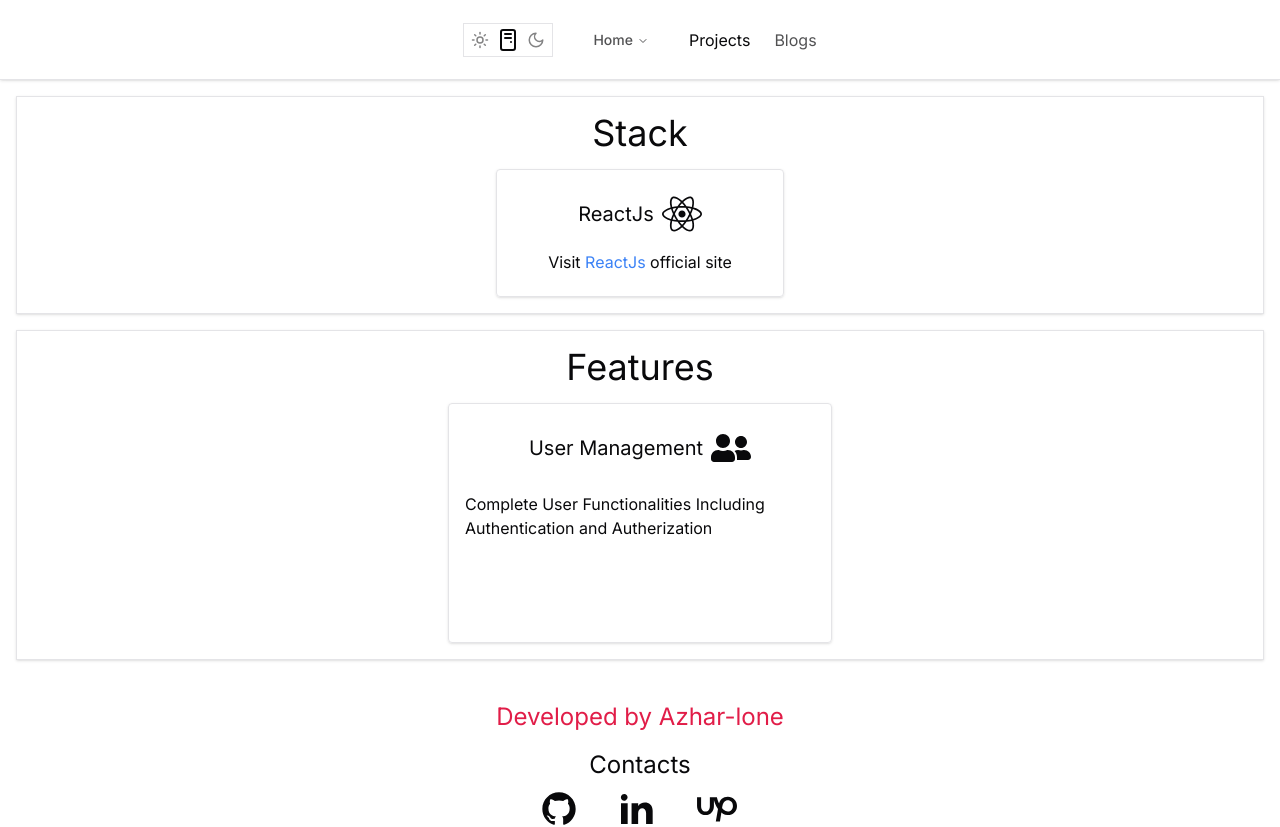
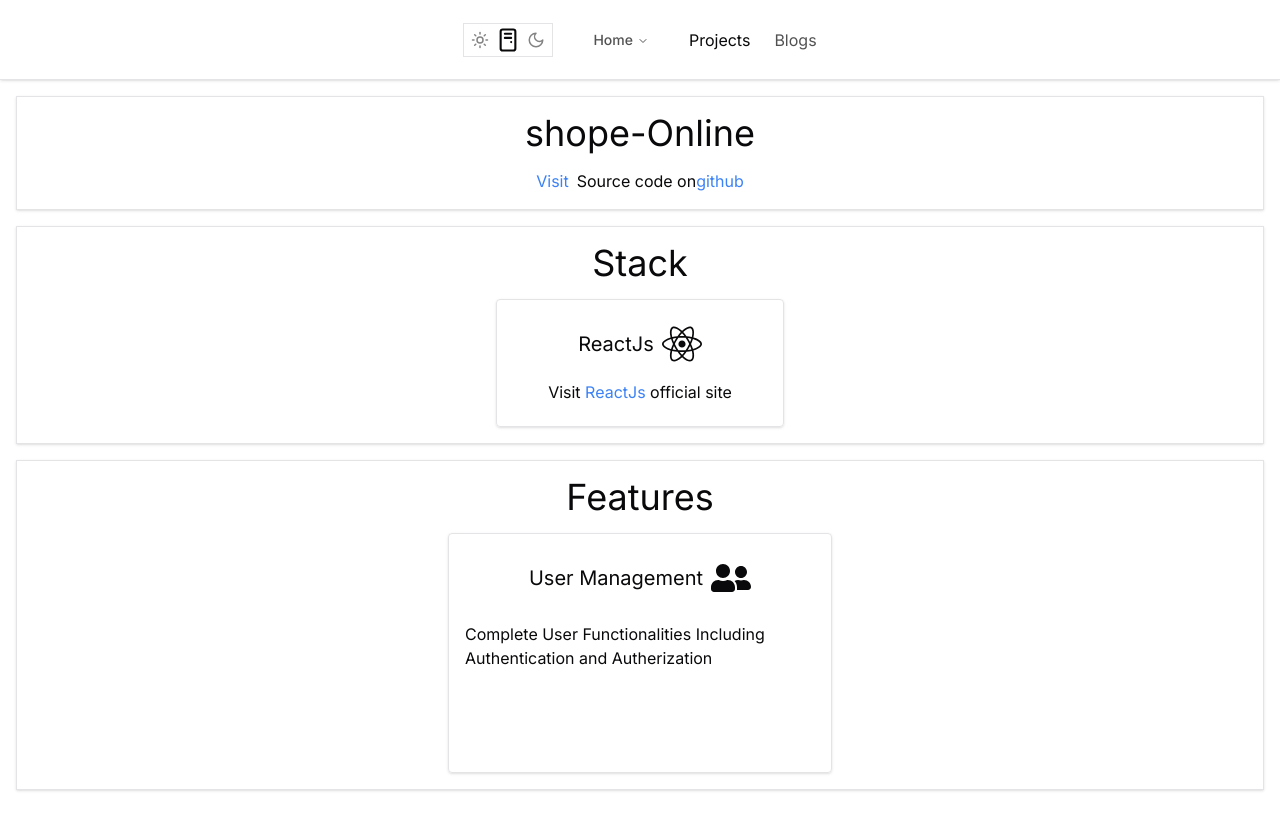
Before and after one commit to Azhar-lone/AzharLone_Portfolio, a Next.js app: page /projects/1 in a window 1280 px wide. Shown: the top 827 px of the page. Built offline with nearby package versions, Linux system fonts and the light colour scheme.

Commit message:
0.6.9 commit

```diff
--- a/src/app/page.tsx
+++ b/src/app/page.tsx
@@ -1,3 +1,4 @@
+"use client"
 import Introduction from "./components/Introduction";
 import Projects from "./components/Projects";
 import Skills from "./components/Skills";
--- a/src/app/projects/[id]/page.tsx
+++ b/src/app/projects/[id]/page.tsx
@@ -1,3 +1,4 @@
+"use client";
 import React from "react";
 import Link from "next/link";
 import { projectsDetailData } from "@/Data/Images/projects";
@@ -11,6 +12,29 @@
 export default function Home() {
   return (
     <Container className="flex flex-col gap-4 p-4">
+      <section className="flex flex-col gap-4 justify-center w-full items-center p-4 border shadow">
+        <h2 className="text-4xl">{projectsDetailData[0].name}</h2>
+        <div className="flex gap-2">
+          <Link
+            target="_blank"
+            className="text-blue-500 hover:text-blue-400"
+            href={projectsDetailData[0].link}
+          >
+            Visit
+          </Link>
+          <h1>
+            Source code on
+            <Link
+              target="_blank"
+              className="text-blue-500 hover:text-blue-400"
+              href={projectsDetailData[0].github}
+            >
+               github
+            </Link>
+          </h1>
+        </div>
+      </section>
+
       <section className="flex flex-col gap-4 justify-center w-full items-center p-4 border shadow">
         <h2 className="text-4xl">Stack</h2>
         <div className="flex">
@@ -38,7 +62,7 @@
       className={`${
         !CardProp.description
           ? `${!CardProp.link ? "h-20" : "w-72 h-32"}  `
-          :  "w-96 h-60"
+          : "w-96 h-60"
       }  flex flex-col p-2 border shadow items-center rounded`}
     >
       <h2 className="text-xl p-4 flex gap-2 items-center">
--- a/src/app/projects/page.tsx
+++ b/src/app/projects/page.tsx
@@ -1,3 +1,4 @@
+"use client";
 import React from "react";
 import Projects from "../components/Projects";
 
--- a/src/components/myUi/Container.tsx
+++ b/src/components/myUi/Container.tsx
@@ -1,6 +1,7 @@
 "use client";
 import React from "react";
 import { usePathname } from "next/navigation";
+
 interface ContainerProps {
   children: React.ReactNode;
   className?: string;
@@ -17,7 +18,7 @@
     // third is for small screen
     <div
       className={`mx-auto  ${
-        path === "/" && `lg:w-[70%] lg:ml-auto lg:mx-0`
+        path === "/" && `lg:w-[68%] lg:ml-[30%] lg:mx-0`
       }  w-full ${className}`}
     >
       {children}
--- a/src/components/myUi/Nav.tsx
+++ b/src/components/myUi/Nav.tsx
@@ -54,7 +54,7 @@
   },
   {
     text: "Blogs",
-    href: "/blogs",
+    href: "#",
   },
 ];
 
@@ -68,7 +68,7 @@
         <NavigationMenuList className="flex md:gap-5 gap-2">
           <ModeToggle />
           {NavItems.map((item, index) => (
-            <NavigationMenuItem>
+            <NavigationMenuItem key={index}>
               <NavigationMenuLink
                 href={item.href}
                 key={index}
--- a/src/components/myUi/Review.tsx
+++ b/src/components/myUi/Review.tsx
@@ -35,19 +35,13 @@
             {Array(5)
               .fill(0)
               .map((_, i: number) => (
-                <>
+                <div key={i}>
                   {review.rating && review.rating - 0.5 > i ? (
-                    <AiFillStar
-                      className="text-yellow-500 size-5 md:size-10"
-                      key={i}
-                    />
+                    <AiFillStar className="text-yellow-500 size-5 md:size-10" />
                   ) : (
-                    <AiFillStar
-                      key={i}
-                      className="text-secondary  size-5 md:size-10 shadow-2xl"
-                    />
+                    <AiFillStar className="text-secondary  size-5 md:size-10 shadow-2xl" />
                   )}
-                </>
+                </div>
               ))}
           </div>
         )}
--- a/src/components/myUi/dark-mode.tsx
+++ b/src/components/myUi/dark-mode.tsx
@@ -5,8 +5,19 @@
 import { useTheme } from "next-themes";
 import Hint from "./Hint";
 
+type themeType = {
+  icon: LucideIcon;
+  text: string;
+};
+const themes: themeType[] = [
+  { text: "light", icon: Sun },
+  { text: "system", icon: PcCaseIcon },
+  { text: "dark", icon: Moon },
+];
 export function ModeToggle() {
   const { setTheme, theme } = useTheme();
+
+
   return (
     <div className="flex p-1 gap-1 border ">
       {themes.map((mtheme, index) => (
@@ -14,9 +25,9 @@
           <mtheme.icon
             onClick={() => setTheme(mtheme.text)}
             className={
-              mtheme.text !== theme
-                ? " hover:opacity-100 scale-75 opacity-50"
-                : "  scale-100 transition-opacity duration-1000 "
+              theme === mtheme.text
+                ? "scale-105 transition-opacity duration-1000"
+                : " hover:opacity-100 scale-75 opacity-50 hover:scale-100 transition-transform"
             }
           />
         </Hint>
@@ -24,14 +35,3 @@
     </div>
   );
 }
-
-type themeType = {
-  icon: LucideIcon;
-  text: string;
-};
-
-const themes: themeType[] = [
-  { text: "light", icon: Sun },
-  { text: "system", icon: PcCaseIcon },
-  { text: "dark", icon: Moon },
-];
```
